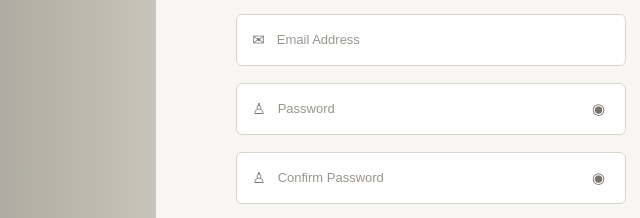
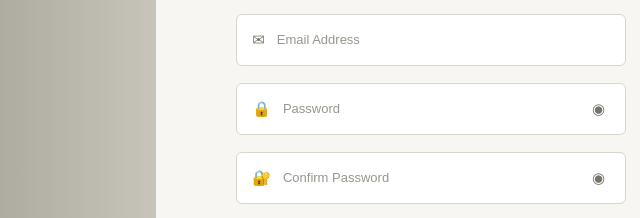
Before and after one commit to UmaliAC/NIKE_UMALI, a website: page NIKE SIR GOJO/NIKE_UMALI/signup.html in a window 1280 px wide. Shown: the part 338-556 px from the top of the page, 484-1124 px from the left. Drawn offline with Linux system fonts and the light colour scheme.

Commit message:
Improve signup form input icons

```diff
--- a/NIKE SIR GOJO/NIKE_UMALI/signup.html
+++ b/NIKE SIR GOJO/NIKE_UMALI/signup.html
@@ -57,7 +57,7 @@
             </div>
 
             <div class="input-group">
-                <span>♙</span>
+                <span>🔒</span>
                 <input type="password" id="signupPassword"
                     placeholder="Password" minlength="6" required>
                 <button type="button" class="toggle-password"
@@ -65,7 +65,7 @@
             </div>
 
             <div class="input-group">
-                <span>♙</span>
+                <span>🔐</span>
                 <input type="password" id="confirmPassword"
                     placeholder="Confirm Password" required>
                 <button type="button" class="toggle-password"
```
